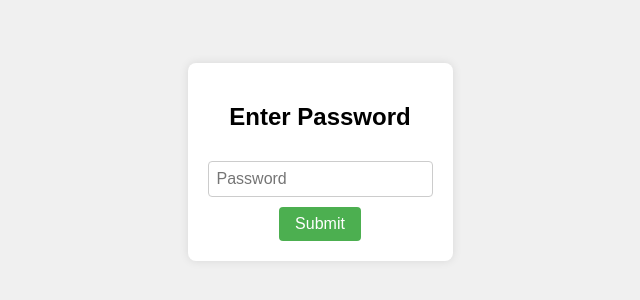
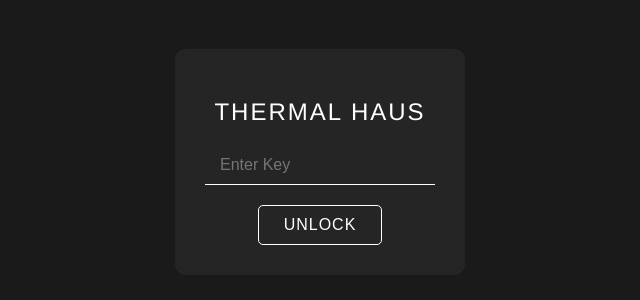
Before and after one commit to thermalhaus/thermalhaus.github.io, a plain HTML site: page index.html in a window 1280 px wide. Shown: the part 238-538 px from the top of the page, without its empty margins (320-960 px from the left). Drawn offline with Linux system fonts and the light colour scheme.

Commit message:
Add files via upload

```diff
--- a/index.html
+++ b/index.html
@@ -3,64 +3,87 @@
 <head>
     <meta charset="UTF-8">
     <meta name="viewport" content="width=device-width, initial-scale=1.0">
-    <title>Protected Access</title>
+    <title>Thermal Haus</title>
     <style>
         body {
-            font-family: Arial, sans-serif;
+            margin: 0;
+            padding: 0;
+            height: 100vh;
             display: flex;
             justify-content: center;
             align-items: center;
-            height: 100vh;
-            margin: 0;
-            background-color: #f0f0f0;
+            background-color: #1a1a1a; /* Dark charcoal, Dumbo night vibes */
+            font-family: 'Helvetica Neue', Arial, sans-serif;
         }
         .container {
             text-align: center;
-            padding: 20px;
-            background-color: white;
-            border-radius: 8px;
-            box-shadow: 0 0 10px rgba(0,0,0,0.1);
+            padding: 30px;
+            background-color: rgba(255, 255, 255, 0.05); /* Subtle overlay */
+            border-radius: 10px;
+            backdrop-filter: blur(5px); /* Glassy, modern touch */
+        }
+        h2 {
+            color: #fff;
+            font-size: 1.5em;
+            margin-bottom: 20px;
+            letter-spacing: 2px;
+            text-transform: uppercase;
+            font-weight: 300;
         }
         input[type="password"] {
-            padding: 8px;
-            font-size: 16px;
-            margin-top: 10px;
-            border: 1px solid #ccc;
-            border-radius: 4px;
+            padding: 10px 15px;
+            font-size: 1em;
+            width: 200px;
+            border: none;
+            border-bottom: 1px solid #fff; /* Sleek underline */
+            background: transparent;
+            color: #fff;
+            outline: none;
+            transition: border-color 0.3s ease;
+        }
+        input[type="password"]:focus {
+            border-bottom: 1px solid #00ccff; /* Neon accent */
         }
         button {
-            padding: 8px 16px;
-            font-size: 16px;
-            margin-top: 10px;
-            background-color: #4CAF50;
-            color: white;
-            border: none;
-            border-radius: 4px;
+            padding: 10px 25px;
+            font-size: 1em;
+            margin-top: 20px;
+            background-color: transparent;
+            color: #fff;
+            border: 1px solid #fff;
+            border-radius: 5px;
             cursor: pointer;
+            text-transform: uppercase;
+            letter-spacing: 1px;
+            transition: all 0.3s ease;
         }
         button:hover {
-            background-color: #45a049;
+            background-color: #00ccff; /* Pop of color */
+            border-color: #00ccff;
+            color: #1a1a1a;
         }
         .error {
-            color: red;
-            margin-top: 10px;
+            color: #ff4d4d;
+            font-size: 0.9em;
+            margin-top: 15px;
             display: none;
+            font-weight: 300;
         }
     </style>
 </head>
 <body>
     <div class="container">
-        <h2>Enter Password</h2>
-        <input type="password" id="passwordInput" placeholder="Password">
+        <h2>Thermal Haus</h2>
+        <input type="password" id="passwordInput" placeholder="Enter Key">
         <br>
-        <button onclick="checkPassword()">Submit</button>
-        <p id="errorMessage" class="error">Incorrect password. Try again.</p>
+        <button onclick="checkPassword()">Unlock</button>
+        <p id="errorMessage" class="error">Wrong key. Try again.</p>
     </div>
 
     <script>
         function checkPassword() {
             const password = document.getElementById("passwordInput").value;
-            const correctPassword = "onyx"; // Replace with your desired password
+            const correctPassword = "onyx"; // Replace with your password
             const googleDriveLink = "https://drive.google.com/drive/folders/1z6SgirSZcE46GMTB4UqCh2UEBI5n0MjZ"; // Replace with your Google Drive link
 
             if (password === correctPassword) {
@@ -70,7 +93,6 @@
             }
         }
 
-        // Optional: Clear error message when typing again
         document.getElementById("passwordInput").addEventListener("input", function() {
             document.getElementById("errorMessage").style.display = "none";
         });
```
